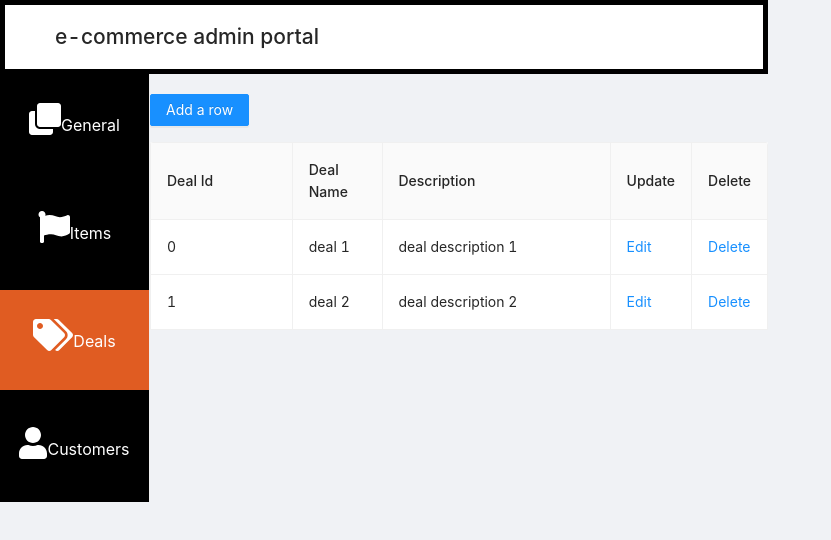
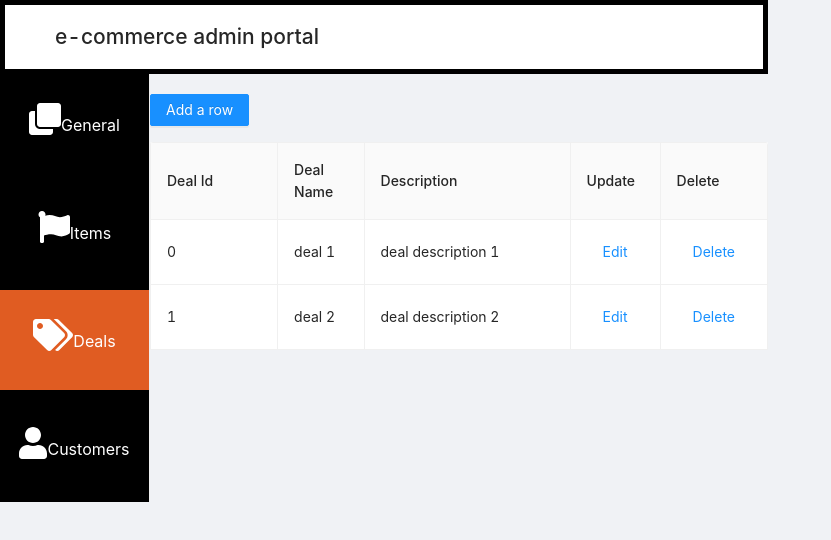
Before and after one commit to mohansisodiya50/my-react-app, a React (Create React App) app: page /deals in a window 1280 px wide. Shown: the top 540 px of the page, without its empty margins (0-831 px from the left). Built offline with nearby package versions, Linux system fonts and the light colour scheme.

Commit message:
Fix for routes

```diff
--- a/package.json
+++ b/package.json
@@ -1,5 +1,4 @@
 {
-	"homepage": "http://mohansisodiya50.github.io/my-react-app",
   "name": "my-react-app",
   "version": "0.1.0",
   "private": true,
@@ -22,9 +21,7 @@
     "start": "react-scripts start",
     "build": "react-scripts build",
     "test": "react-scripts test",
-	"eject": "react-scripts eject",
-	"predeploy": "npm run build",
-	"deploy": "gh-pages -d build"
+    "eject": "react-scripts eject"
   },
   "eslintConfig": {
     "extends": "react-app"
--- a/src/routes.js
+++ b/src/routes.js
@@ -7,16 +7,16 @@ import General from './pages/General/General';
 
 const Routes = () => (
 	<Switch>
-		<Route path={process.env.PUBLIC_URL + '/items'}>
+		<Route path='/items'>
 			<Items />
 		</Route>
-		<Route path={process.env.PUBLIC_URL + '/deals'}>
+		<Route path='/deals'>
 			<Deals />
 		</Route>
-		<Route path={process.env.PUBLIC_URL + '/general'}>
+		<Route path='/general'>
 			<General />
 		</Route>
-		<Route path={process.env.PUBLIC_URL + '/customers'}>
+		<Route path='/customers'>
 			<Customers />
 		</Route>
 		<Route path="/">
--- a/src/shared/Table.css
+++ b/src/shared/Table.css
@@ -13,3 +13,16 @@
 .ant-table.ant-table-bordered {
 	width: 100%;
 }
+
+.table-links {
+	display: flex;
+}
+
+.save-button {
+	margin-right: 0 !important;
+	padding-right: 0 !important;
+}
+
+.cancel-button {
+	margin-left: 0 !important;
+}
--- a/src/shared/Table.js
+++ b/src/shared/Table.js
@@ -24,8 +24,8 @@ const EditableCell = ({
 					rules={[
 						{
 							required: true,
-              message: `Please Input ${title}!`
-            }
+							message: `Please Input ${title}!`,
+						},
 					]}
 				>
 					{inputNode}
@@ -47,13 +47,13 @@ const EditableTable = ({ originData, columnData }) => {
 
 	const edit = (record) => {
 		form.setFieldsValue({
-      ...record
+			...record,
 		});
 		setEditingKey(record.id);
 	};
 
-  const handleDelete = id => {
-	const dataSource = data.filter(item => item.id !== id);
+	const handleDelete = (id) => {
+		const dataSource = data.filter((item) => item.id !== id);
 
 		setData(dataSource);
 	};
@@ -61,9 +61,9 @@ const EditableTable = ({ originData, columnData }) => {
 	const handleAdd = () => {
 		const newData = {
 			id: count + 1,
-      name: '',
-      age: '',
-      address: '',
+			name: "",
+			age: "",
+			address: "",
 		};
 		setData([...data, newData]);
 		setCount(count + 1);
@@ -103,34 +103,44 @@ const EditableTable = ({ originData, columnData }) => {
 			render: (_, record) => {
 				const editable = isEditing(record);
 				return editable ? (
-          <span>
-            <a
-              href="javascript:;"
+					<span className="table-links">
+						<Button
+							className="save-button"
+							type="link"
 							onClick={() => save(record.id)}
 							style={{
-                marginRight: 8
+								marginRight: 8,
 							}}
 						>
 							Save
-            </a>
+						</Button>
 						<Popconfirm title="Sure to cancel?" onConfirm={cancel}>
-              <a>Cancel</a>
+							<Button className="cancel-button" type="link">
+								Cancel
+							</Button>
 						</Popconfirm>
 					</span>
 				) : (
-          <a disabled={editingKey !== ""} onClick={() => edit(record)}>
+					<Button
+						type="link"
+						disabled={editingKey !== ""}
+						onClick={() => edit(record)}
+					>
 						Edit
-          </a>
+					</Button>
 				);
-      }
+			},
 		},
 		{
-        title: 'Delete',
-        dataIndex: 'operation',
+			title: "Delete",
+			dataIndex: "operation",
 			render: (text, record) =>
 				data.length >= 1 ? (
-				<Popconfirm title="Sure to delete?" onConfirm={() => handleDelete(record.id)}>
-				<a>Delete</a>
+					<Popconfirm
+						title="Sure to delete?"
+						onConfirm={() => handleDelete(record.id)}
+					>
+						<Button type="link">Delete</Button>
 					</Popconfirm>
 				) : null,
 		},
@@ -147,8 +157,8 @@ const EditableTable = ({ originData, columnData }) => {
 				inputType: col.dataIndex === "age" ? "number" : "text",
 				dataIndex: col.dataIndex,
 				title: col.title,
-        editing: isEditing(record)
-      })
+				editing: isEditing(record),
+			}),
 		};
 	});
 	return (
@@ -165,15 +175,15 @@ const EditableTable = ({ originData, columnData }) => {
 			<Table
 				components={{
 					body: {
-            cell: EditableCell
-          }
+						cell: EditableCell,
+					},
 				}}
 				bordered
 				dataSource={data}
 				columns={mergedColumns}
 				rowClassName="editable-row"
 				pagination={{
-			hideOnSinglePage: true
+					hideOnSinglePage: true,
 				}}
 			/>
 		</Form>
```
Also changed, not shown: 1 other file (tests, documents, lock files or other folders). Lines whose indentation alone changed are shown as unchanged.
